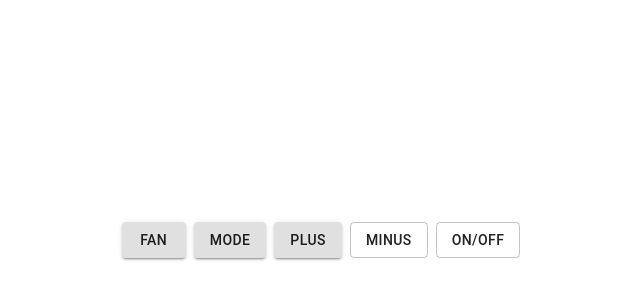
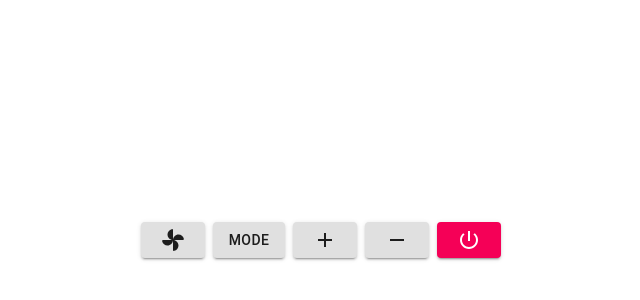
Before and after one commit to omri2861/AcRemoteFE, a React (Create React App) app: page / in a window 1280 px wide. Shown: the part 160-460 px from the top of the page, without its empty margins (319-959 px from the left). Built offline with nearby package versions, Linux system fonts and the light colour scheme.

Commit message:
Replaced buttons with Icons

```diff
--- a/src/components/App.js
+++ b/src/components/App.js
@@ -1,5 +1,9 @@
 import "./App.css";
-import { Button, Grid, Box } from "@material-ui/core";
+import { Button, Grid, Box, IconButton } from "@material-ui/core";
+import ToysRoundedIcon from '@material-ui/icons/ToysRounded';
+import PowerSettingsNewIcon from '@material-ui/icons/PowerSettingsNew';
+import AddIcon from '@material-ui/icons/Add';
+import RemoveIcon from '@material-ui/icons/Remove';
 
 function App() {
     // TODO: Find a better way to align content to the middle
@@ -8,19 +12,19 @@ function App() {
             <Box>
                 <Grid container spacing="1">
                     <Grid item>
-                        <Button variant="contained">FAN</Button>
+                        <Button variant="contained"><ToysRoundedIcon /></Button>
                     </Grid>
                     <Grid item>
                         <Button variant="contained">MODE</Button>
                     </Grid>
                     <Grid item>
-                        <Button variant="contained">PLUS</Button>
+                        <Button variant="contained"><AddIcon /></Button>
                     </Grid>
                     <Grid item>
-                        <Button variant="outlined">MINUS</Button>
+                        <Button variant="contained"><RemoveIcon /></Button>
                     </Grid>
                     <Grid item md="2">
-                        <Button variant="outlined">ON/OFF</Button>
+                        <Button variant="contained" color="secondary"><PowerSettingsNewIcon /></Button>
                     </Grid>
                 </Grid>
             </Box>
```
